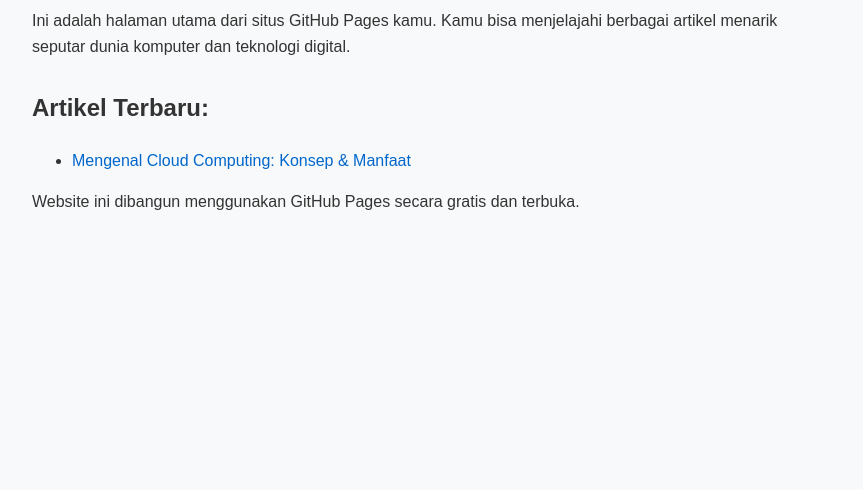
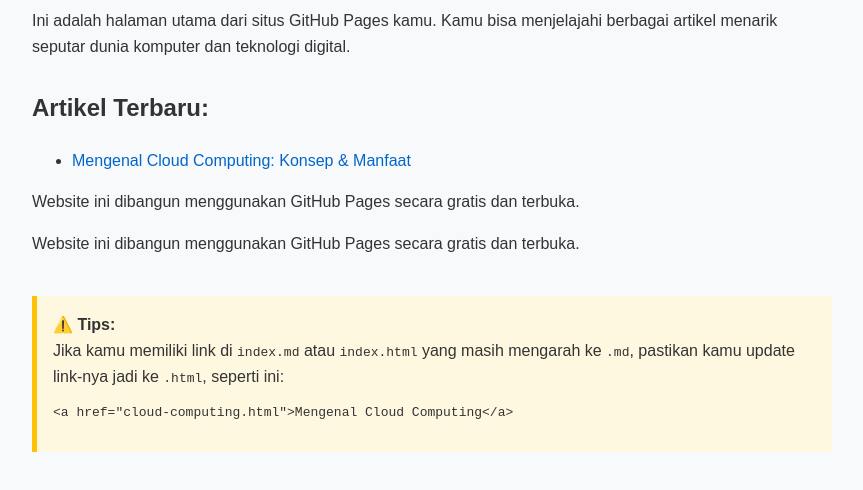
Before and after one commit to cleopatra-baru/seputar-komputer, a plain HTML site: page index.html in a window 1280 px wide. Shown: the part 126-616 px from the top of the page, without its empty margins (208-1071 px from the left). Drawn offline with Linux system fonts and the light colour scheme.

Commit message:
Perbaiki duplikat tag penutup dan finalisasi blok tips

```diff
--- a/index.html
+++ b/index.html
@@ -41,7 +41,15 @@
       <li><a href="mengenal-cloud-computing.md">Mengenal Cloud Computing: Konsep & Manfaat</a></li>
     </ul>
   </div>
+  <p>Website ini dibangun menggunakan GitHub Pages secara gratis dan terbuka.</p>
+    <p>Website ini dibangun menggunakan GitHub Pages secara gratis dan terbuka.</p>
 
-  <p>Website ini dibangun menggunakan GitHub Pages secara gratis dan terbuka.</p>
+  <!-- Tips Block di sini -->
+  <div style="border-left: 5px solid #ffc107; padding: 16px; background: #fff8e1; margin-top: 40px;">
+    <strong>⚠️ Tips:</strong><br>
+    Jika kamu memiliki link di <code>index.md</code> atau <code>index.html</code> yang masih mengarah ke <code>.md</code>,
+    pastikan kamu update link-nya jadi ke <code>.html</code>, seperti ini:
+    <pre><code>&lt;a href="cloud-computing.html"&gt;Mengenal Cloud Computing&lt;/a&gt;</code></pre>
+  </div>
 </body>
 </html>
```
